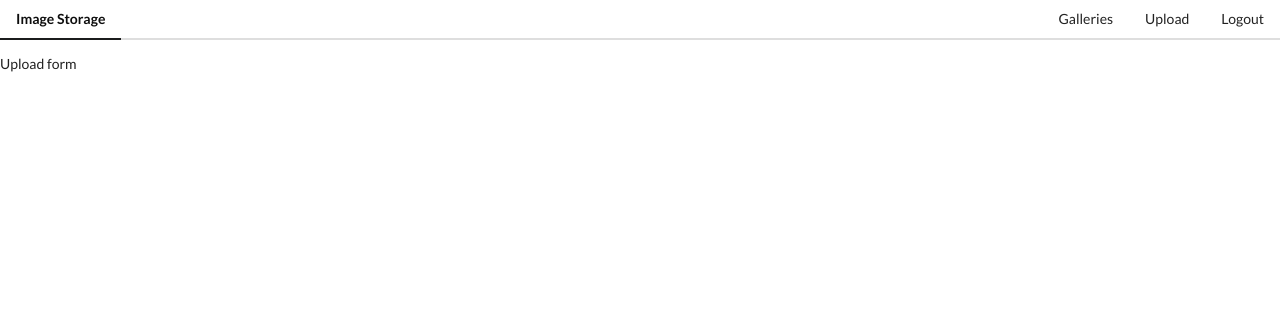
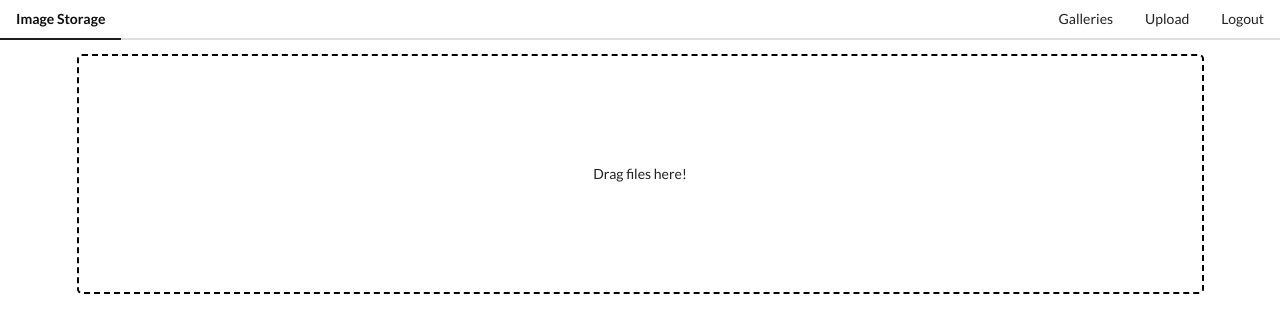
Before and after one commit to francomac/images-repository, a Vue app: page /upload in a window 1280 px wide. Shown: the top 332 px of the page. Built offline with nearby package versions, Linux system fonts and the light colour scheme.

Commit message:
new upload images form

```diff
--- a/src/App.vue
+++ b/src/App.vue
@@ -1,7 +1,9 @@
 <template>
   <div>
     <AppHeader></AppHeader>
-    <router-view></router-view>
+    <div class="ui container">
+      <router-view></router-view>
+    </div>
   </div>
 </template>
 
--- a/src/components/UploadForm.vue
+++ b/src/components/UploadForm.vue
@@ -1,11 +1,40 @@
 <template>
-  <div>Upload form</div>
+  <div class="dropper">
+    <input
+      type="file"
+      @change="uploadImages($event.target.files)"
+      multiple
+      accept="image/*"
+    />
+    <span> Drag files here! </span>
+  </div>
 </template>
 
 <script>
+import { mapActions } from "vuex";
 export default {
-  name: "UploadFormm",
+  name: "UploadForm",
+  methods: mapActions("images", ["uploadImages"]),
 };
 </script>
 
-<style></style>
+<style scoped>
+.dropper {
+  height: 30vh;
+  border: 2px dashed black;
+  border-radius: 5px;
+  display: flex;
+  justify-content: center;
+  align-items: center;
+  position: relative;
+}
+.dropper:hover {
+  background-color: #eee;
+}
+input {
+  width: 100%;
+  height: 30vh;
+  position: absolute;
+  opacity: 0;
+}
+</style>
```
